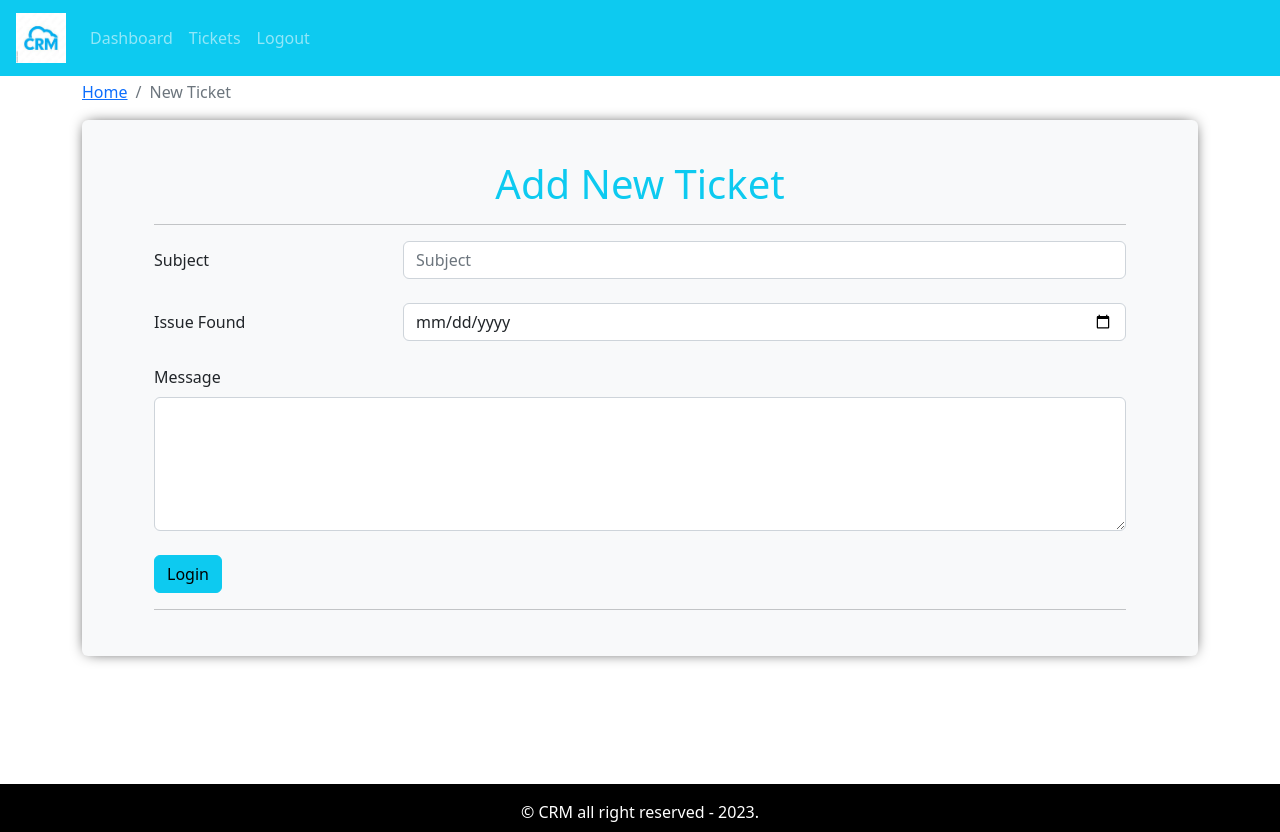
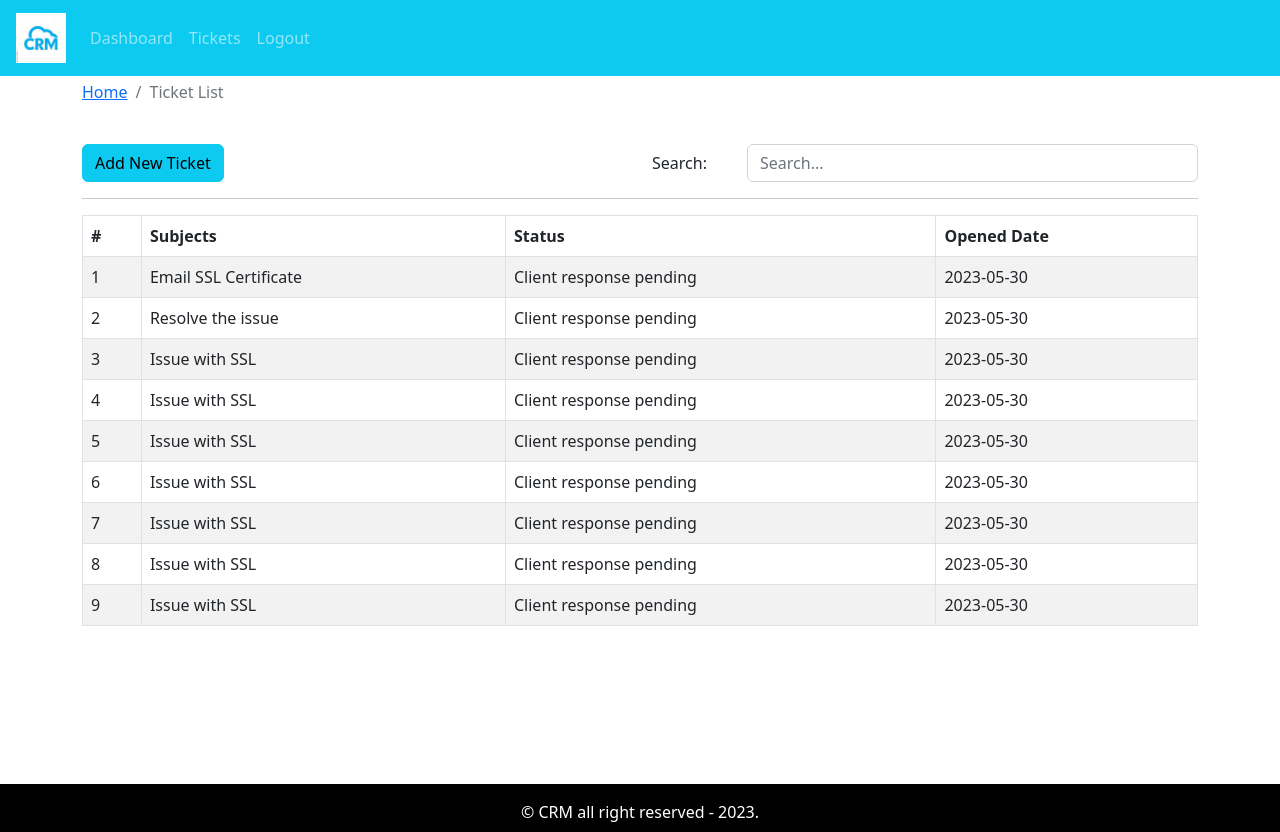
Before and after one commit to shahnawaz52/crm-frontend, a React (Create React App) app: page / in a window 1280 px wide. Built offline with nearby package versions, Linux system fonts and the light colour scheme.

Commit message:
Added ticket list page

```diff
--- a/src/App.js
+++ b/src/App.js
@@ -4,6 +4,7 @@ import DefaultLayout from './layout/DefaultLayout';
 import EntryPage from './pages/entry/EntryPage';
 import Dashboard from './pages/dashboard/Dashboard';
 import AddTicket from './pages/newticket/AddTicket';
+import TicketListPage from './pages/TicketList/TicketListPage';
 
 function App() {
   return (
@@ -11,7 +12,8 @@ function App() {
       {/* <EntryPage /> */}
       <DefaultLayout>
           {/* <Dashboard /> */}
-          <AddTicket />
+          {/* <AddTicket /> */}
+          <TicketListPage />
         </DefaultLayout>
     </div>
   );
--- a/src/assets/data/dummytickets.json
+++ b/src/assets/data/dummytickets.json
@@ -1,46 +1,55 @@
 [
     {
         "id": 1,
+        "subject": "Email SSL Certificate",
         "status": "Client response pending",
         "addedAt": "2023-05-30"
     },
     {
         "id": 2,
+        "subject": "Resolve the issue",
         "status": "Client response pending",
         "addedAt": "2023-05-30"
     },
     {
         "id": 3,
+        "subject": "Issue with SSL",
         "status": "Client response pending",
         "addedAt": "2023-05-30"
     },
     {
         "id": 4,
+        "subject": "Issue with SSL",
         "status": "Client response pending",
         "addedAt": "2023-05-30"
     },
     {
         "id": 5,
+        "subject": "Issue with SSL",
         "status": "Client response pending",
         "addedAt": "2023-05-30"
     },
     {
         "id": 6,
+        "subject": "Issue with SSL",
         "status": "Client response pending",
         "addedAt": "2023-05-30"
     },
     {
         "id": 7,
+        "subject": "Issue with SSL",
         "status": "Client response pending",
         "addedAt": "2023-05-30"
     },
     {
         "id": 8,
+        "subject": "Issue with SSL",
         "status": "Client response pending",
         "addedAt": "2023-05-30"
     },
     {
         "id": 9,
+        "subject": "Issue with SSL",
         "status": "Client response pending",
         "addedAt": "2023-05-30"
     }
--- /dev/null
+++ b/src/components/SearchForm/SearchFrom.js
@@ -0,0 +1,21 @@
+import React from 'react'
+import { Form, Row, Col } from 'react-bootstrap'
+
+const SearchFrom = ({  handleOnChange, searchString }) => {
+  return (
+    <div>
+        <Form>
+            <Form.Group as={Row}>
+                <Form.Label column sm="2">
+                    Search:
+                </Form.Label>
+                <Col ms="10">
+                    <Form.Control name={searchString} onChange={handleOnChange} placeholder='Search...'/>
+                </Col>
+            </Form.Group>
+        </Form>
+    </div>
+  )
+}
+
+export default SearchFrom
--- a/src/components/TicketTable/TicketTable.js
+++ b/src/components/TicketTable/TicketTable.js
@@ -1,6 +1,8 @@
 import { Table } from "react-bootstrap";
+import PropTypes from 'prop-types';
 
 const TicketTable = ({tickets}) => {
+    if(!tickets.length) return;
     return (
         <div>
             <Table striped bordered hover>
@@ -31,4 +33,8 @@ const TicketTable = ({tickets}) => {
     )
 }
 
+TicketTable.propTypes = {
+    tickets: PropTypes.array.isRequired,
+}
+
 export default TicketTable;
--- /dev/null
+++ b/src/pages/TicketList/TicketListPage.js
@@ -0,0 +1,55 @@
+import React, { useEffect, useState } from 'react'
+import { Button, Col, Container, Row } from 'react-bootstrap'
+import SearchFrom from '../../components/SearchForm/SearchFrom'
+import BreadCrumb from '../../components/BreadCrumb/BreadCrumb'
+import TicketTable from '../../components/TicketTable/TicketTable'
+import tickets from '../../assets/data/dummytickets.json'
+
+const TicketListPage = () => {
+
+    const [searchString, setSearchString] = useState("");
+    const [displayTickets, setDisplayTickets] = useState(tickets);
+
+    useEffect(() => {
+
+    }, [searchString, displayTickets]);
+
+    const handleOnChange = (e) => {
+        const {value} = e.target;
+        setSearchString(value);
+        searchTicket(value);
+    }
+
+    const searchTicket = (string) => {
+        const displayTicket = tickets.filter((row) =>
+            row.subject.toLowerCase().includes(string.toLowerCase())
+        );
+        console.log(displayTicket);
+
+        setDisplayTickets(displayTicket);
+    }
+
+  return (
+    <Container>
+        <Row>
+            <BreadCrumb page="Ticket List"/>
+        </Row>
+        <Row className='mt-4'>
+            <Col>
+                <Button variant='info'>Add New Ticket</Button>
+            </Col>
+            <Col className='text-right'>
+                <SearchFrom handleOnChange={handleOnChange} searchString={searchString} />
+            </Col>
+        </Row>
+        <hr />
+        <Row>
+            <Col>
+                <TicketTable tickets={displayTickets} />
+            </Col>
+        </Row>
+    </Container>
+  )
+}
+
+export default TicketListPage
```
